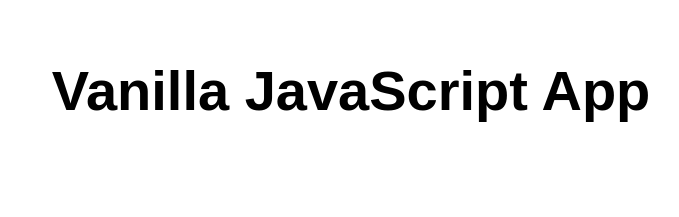
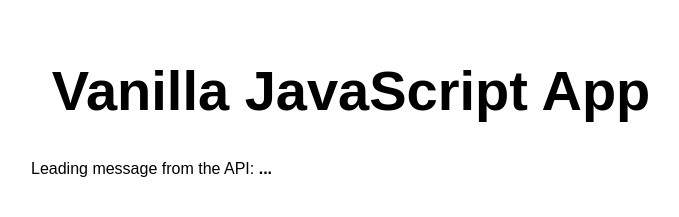
Before and after one commit to sumurthy/my-first-static-web-app, a plain HTML site: page index.html in a window 1280 px wide. Shown: the whole page, without its empty margins (289-968 px from the left). Drawn offline with Linux system fonts and the light colour scheme.

Commit message:
Add placeholder for API data

```diff
--- a/index.html
+++ b/index.html
@@ -11,6 +11,7 @@
 <body>
   <main>
     <h1>Vanilla JavaScript App</h1>
+    <p>Leading message from the API: <b id="name">...</b></p>
   </main>
 </body>
 
```
